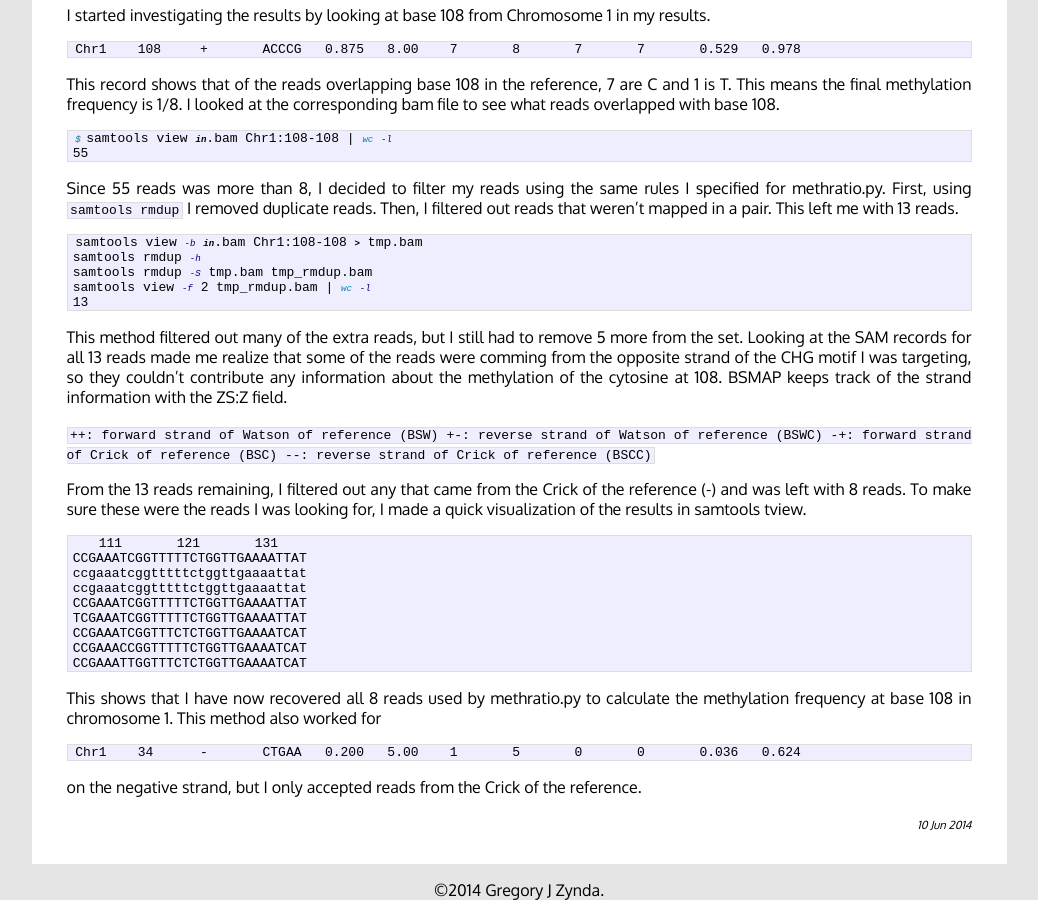
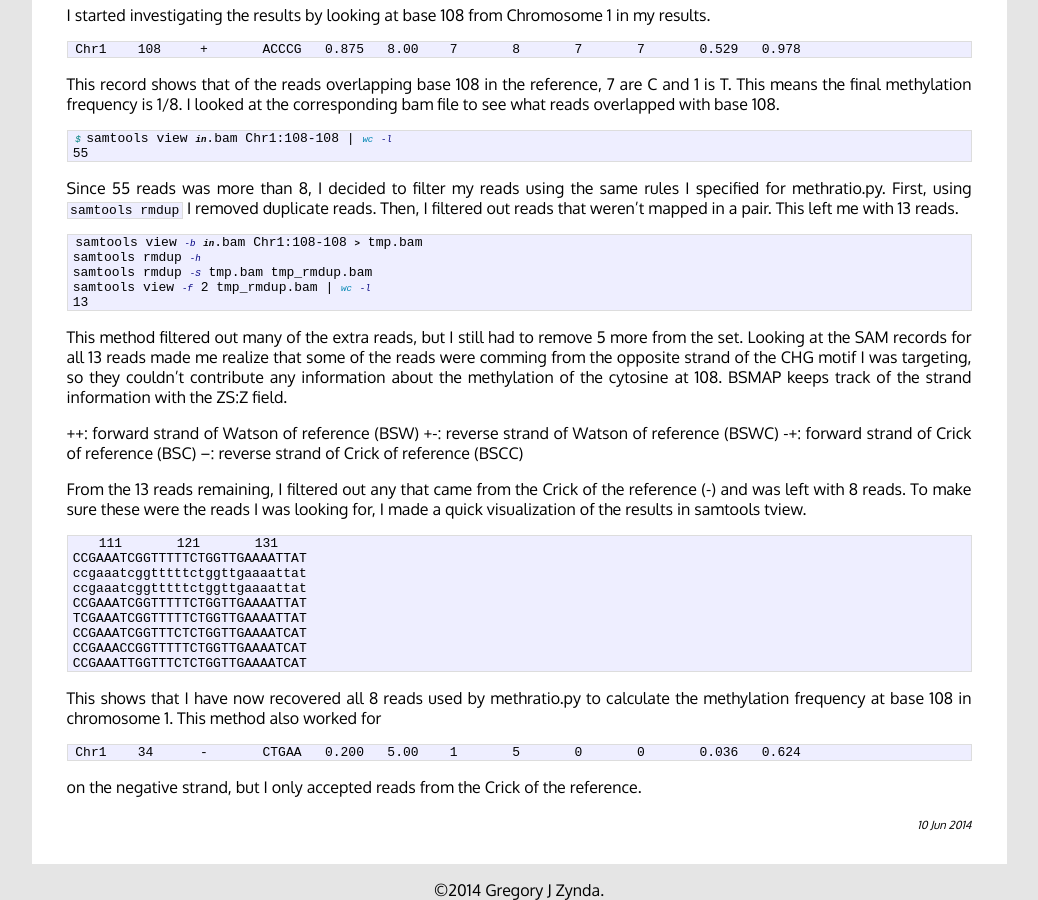
Before and after one commit to zyndagj/zyndagj.github.io, a Jekyll site: the page built from _posts/2014-06-10-bsmap-frequency-recovery.markdown, in a window 1280 px wide and 900 px high, scrolled down 1417 px. Shown: the whole window, without its empty margins (121-1159 px from the left). Built offline with Jekyll 4.4.1, drawn with Linux system fonts in a browser that asks for light colours; Markdown is read by kramdown in place of the engine named in the settings.

```diff
--- a/_posts/2014-06-10-bsmap-frequency-recovery.markdown
+++ b/_posts/2014-06-10-bsmap-frequency-recovery.markdown
@@ -48,7 +48,7 @@ I started investigating the results by looking at base 108 from Chromosome 1 in
 
 This record shows that of the reads overlapping base 108 in the reference, 7 are C and 1 is T. This means the final methylation frequency is 1/8. I looked at the corresponding bam file to see what reads overlapped with base 108.
 
-{% highlight shell %}
+{% highlight bash %}
 $ samtools view in.bam Chr1:108-108 | wc -l
 55
 {% endhighlight %}
@@ -65,10 +65,10 @@ samtools view -f 2 tmp_rmdup.bam | wc -l
 
 This method filtered out many of the extra reads, but I still had to remove 5 more from the set. Looking at the SAM records for all 13 reads made me realize that some of the reads were comming from the opposite strand of the CHG motif I was targeting, so they couldn't contribute any information about the methylation of the cytosine at 108. BSMAP keeps track of the strand information with the ZS:Z field.
 
-`++: forward strand of Watson of reference (BSW)
-+-: reverse strand of Watson of reference (BSWC)
--+: forward strand of Crick of reference (BSC)
---: reverse strand of Crick of reference (BSCC)`
+   ++: forward strand of Watson of reference (BSW)
+   +-: reverse strand of Watson of reference (BSWC)
+   -+: forward strand of Crick of reference (BSC)
+   --: reverse strand of Crick of reference (BSCC)
 
 From the 13 reads remaining, I filtered out any that came from the Crick of the reference (-) and was left with 8 reads. To make sure these were the reads I was looking for, I made a quick visualization of the results in samtools tview.
 
```
